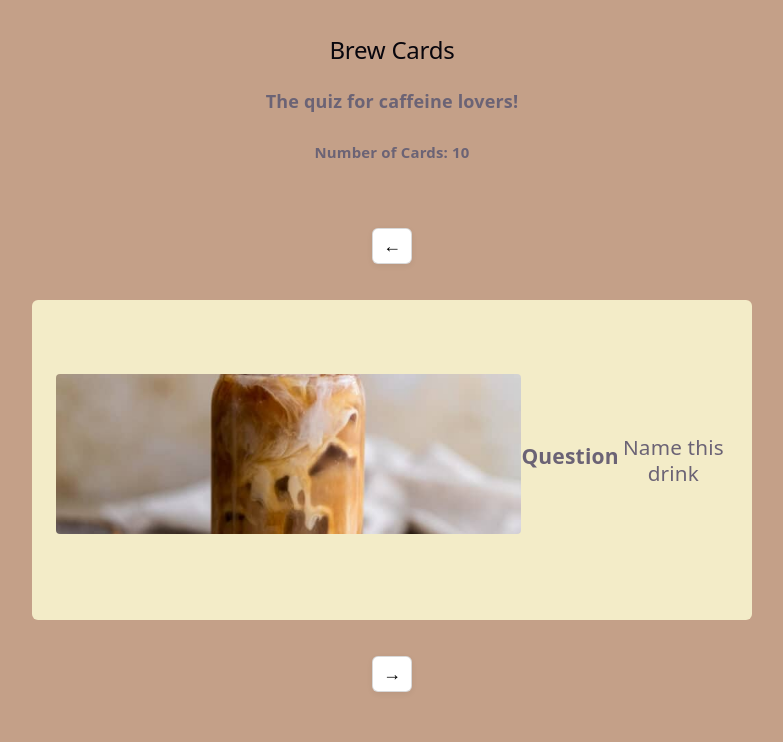
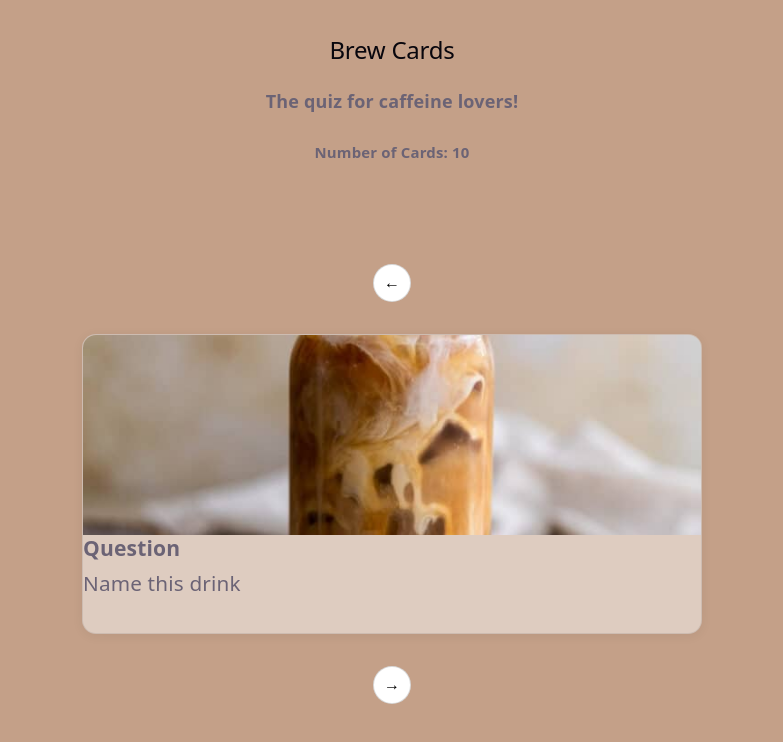
Before and after one commit to Cchristineee/web102-flashcards-1, a React (Vite) app in the folder BrewCards/: page / in a window 1280 px wide. Shown: the top 742 px of the page, without its empty margins (284-1067 px from the left). Built offline with nearby package versions, Linux system fonts and the light colour scheme.

Commit message:
Fixed flashcard formatting

```diff
--- a/BrewCards/src/Flashcard/Flashcard.css
+++ b/BrewCards/src/Flashcard/Flashcard.css
@@ -1,7 +1,7 @@
 .card-container {
-  width: 720px;
-  height: 320px;
-  margin: 24px auto;
+  width: 620px;
+  height: 300px;
+  margin: 20px auto;
   perspective: 1000px;
   cursor: pointer;
 }
@@ -26,22 +26,58 @@
   width: 100%;
   height: 100%;
   display: flex;
-  align-items: center;
-  justify-content: center;
-  padding: 24px;
+  flex-direction: column;
+  align-items: flex-start;
+  justify-content: flex-start;
+  padding: 0;
   box-sizing: border-box;
   backface-visibility: hidden;
   -webkit-backface-visibility: hidden;
-  border-radius: 6px;
+  border-radius: 14px;
+  overflow: hidden;
+  border: 0.5px solid rgba(0, 0, 0, 0.08);
+  box-shadow: 0 2px 12px rgba(0, 0, 0, 0.06);
 }
 
 .card-front {
-  background: rgba(246,241,204,0.95);
+  background: #DECCC0;
 }
 
 .card-back {
-  background: #fff;
+  background: #DECCC0;
   transform: rotateY(180deg);
+  align-items: center;
+  justify-content: center;
+  padding: 2rem;
+}
+
+.card-image {
+  width: 100%;
+  height: 200px;
+  object-fit: cover;
+  border-radius: 0;
+  margin-bottom: 0;
+}
+/* I made the question label strip just below the image */
+.card-label {
+  display: flex;
+  align-items: center;
+  gap: 10px;
+  padding: 14px 20px;
+  border-top: 0.5px solid rgba(0, 0, 0, 0.06);
+  width: 100%;
+}
+.card-label .badge {
+  font-size: 11px;
+  font-weight: 600;
+  text-transform: uppercase;
+  letter-spacing: 0.6px;
+  background: #f5f2df;
+  color: #635e40;
+  padding: 3px 8px;
+  border-radius: 6px;
+  border: 0.5px solid rgba(0, 0, 0, 0.1);
+  flex-shrink: 0;
 }
 
 .card-front h3, .card-back h3 {
@@ -65,20 +101,72 @@
 }
 
 .nav-button {
-  width: 40px;
-  height: 36px;
-  border-radius: 6px;
-  border: 1px solid rgba(0,0,0,0.15);
+  width: 38px;
+  height: 38px;
+  border-radius: 50%;
+  border: 0.5px solid rgba(0, 0, 0, 0.15);
   background: #fff;
-  box-shadow: 0 2px 6px rgba(0,0,0,0.06);
+  box-shadow: none;
   cursor: pointer;
-  font-size: 18px;
+  font-size: 16px;
+  display: flex;
+  align-items: center;
+  justify-content: center;
+  transition: background 0.15s;
 }
 
-.card-image {
-  width: 100%;
-  max-height: 160px;
-  object-fit: cover;
-  border-radius: 4px;
-  margin-bottom: 12px;
+.nav-button:hover {
+  background: rgba(255, 255, 255, 0.8);
 }
+
+.nav-row {
+  display: flex;
+  align-items: center;
+  gap: 14px;
+  margin: 16px 0;
+}
+
+.nav-progress {
+  font-size: 13px;
+  color: #888780;
+  min-width: 40px;
+  text-align: center;
+}
+
+/* The Header area */
+.flashcard-app {
+  display: flex;
+  flex-direction: column;
+  align-items: center;
+  padding: 2rem 1rem;
+}
+
+.app-title {
+  font-size: 22px;
+  font-weight: 500;
+  color: #2c2c2a;
+  margin-bottom: 4px;
+}
+
+.app-subtitle {
+  font-size: 14px;
+  color: #635e40;
+  font-weight: 500;
+}
+
+.card-counter {
+  display: inline-block;
+  margin-top: 8px;
+  font-size: 12px;
+  color: #888780;
+  background: rgba(255, 255, 255, 0.55);
+  padding: 3px 10px;
+  border-radius: 20px;
+  border: 0.5px solid rgba(0, 0, 0, 0.1);
+}
+
+.flip-hint {
+  font-size: 12px;
+  color: #a0996a;
+  margin-top: 6px;
+}
```
